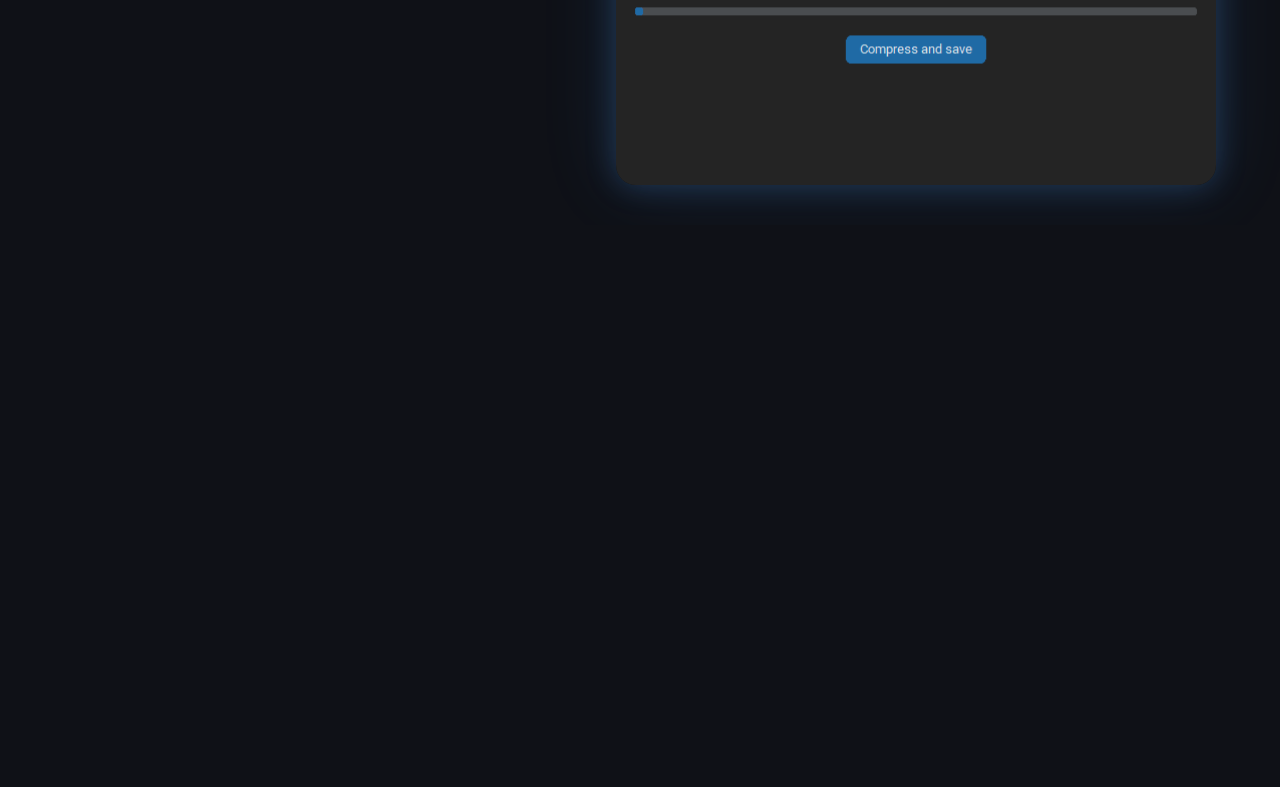
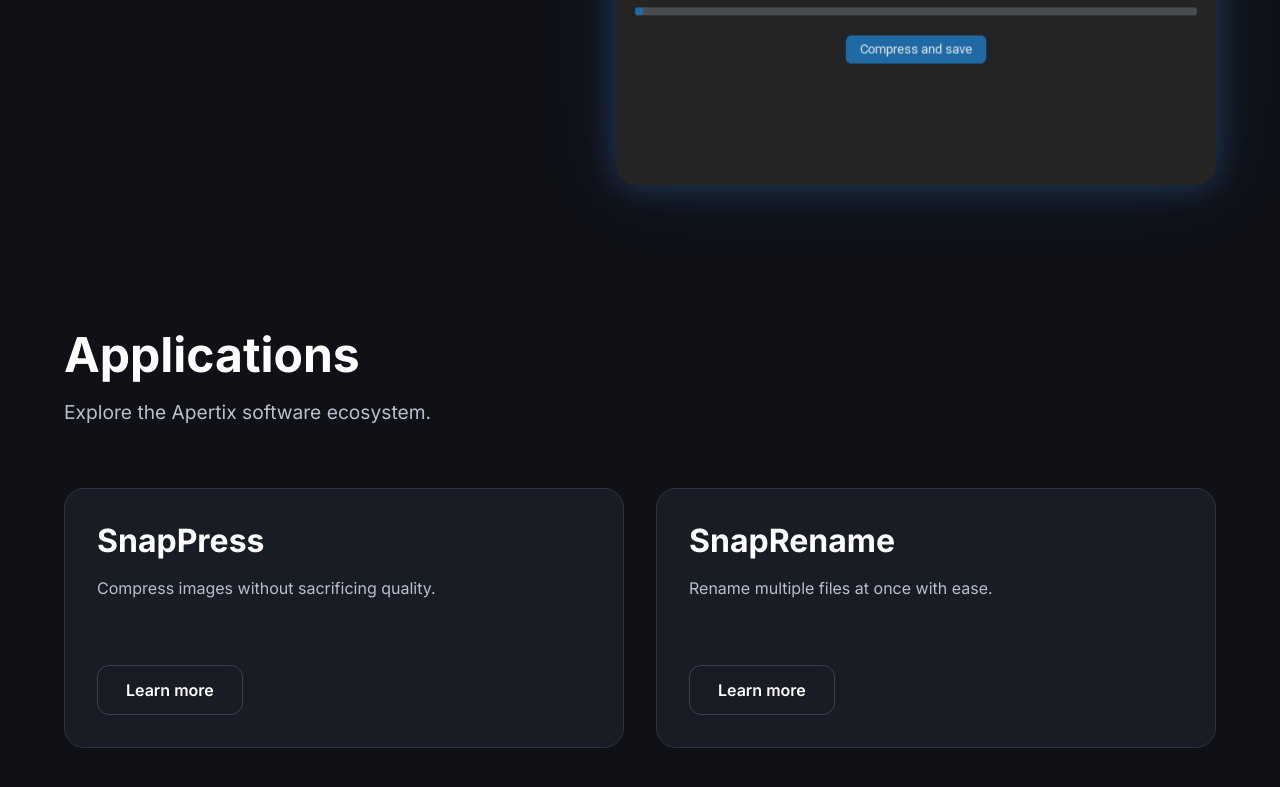
Before and after one commit to Sebian12/Apertix, a plain HTML site: page index.html in a window 1280 px wide. Shown: the part 766-1553 px from the top of the page. Before the commit the page ends 991 px from the top, so only its background shows below. Drawn offline with Linux system fonts and the light colour scheme.

Commit message:
Created applications section, with card for every app that is under Apertix ecosystem

```diff
--- a/index.html
+++ b/index.html
@@ -55,10 +55,29 @@
         </section>
 
         <section class="applications">
-            <div class="container">
+        <div class="container">
+            <h2>Applications</h2>
+            <p>Explore the Apertix software ecosystem.</p>
+
+            <div class="cards">
+
+                <article class="card">
+                    <h3>SnapPress</h3>
+                    <p>Compress images without sacrificing quality.</p>
+
+                    <a href="pages/snappress.html" class="button secondary">Learn more</a>
+                </article>
+
+                <article class="card">
+                    <h3>SnapRename</h3>
+                    <p>Rename multiple files at once with ease.</p>
+
+                    <a href="pages/snaprename.html" class="button secondary">Learn more</a>
+                </article>
 
             </div>
-        </section>
+        </div>
+    </section>
     </main>
 
     <footer>
--- a/styles/style.css
+++ b/styles/style.css
@@ -206,3 +206,73 @@ header .container {
 
     transform: translateY(-2px);
 }
+
+/* ===========================
+   Applications
+=========================== */
+
+.applications {
+    padding: 100px 0;
+}
+
+.applications h2 {
+    font-size: 3rem;
+    margin-bottom: 1rem;
+}
+
+.applications > .container > p {
+    font-size: 1.2rem;
+    color: #B8C0CC;
+    margin-bottom: 4rem;
+}
+
+.cards {
+    display: grid;
+    grid-template-columns: repeat(2, 1fr);
+    gap: 2rem;
+}
+
+.card {
+    background-color: #181C24;
+    border: 1px solid #2A3443;
+    border-radius: 20px;
+
+    padding: 2rem;
+
+    min-height: 260px;
+
+    display: flex;
+    flex-direction: column;
+
+    transition: all .25s ease;
+}
+
+/* Text */
+
+.card h3 {
+    font-size: 2rem;
+    margin-bottom: 1rem;
+}
+
+.card p {
+    color: #B8C0CC;
+    line-height: 1.6;
+    margin-bottom: 2rem;
+}
+
+/* Buttons */
+
+.card .button {
+    margin-top: auto;
+    align-self: flex-start;
+}
+
+/* Hover */
+
+.card:hover {
+    transform: translateY(-8px);
+    border-color: #4EA1FF;
+
+    box-shadow:
+        0 0 30px rgba(78, 161, 255, .18);
+}
```
